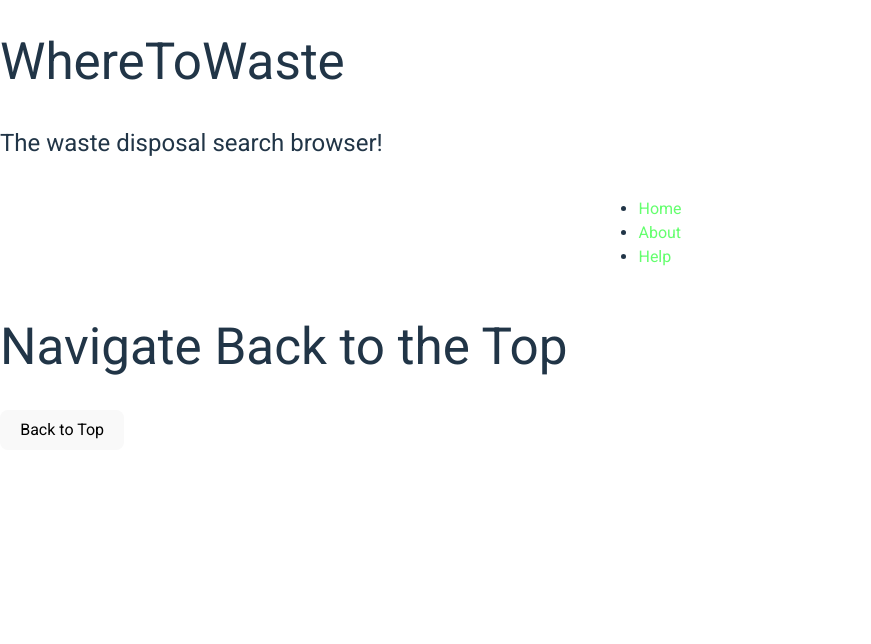
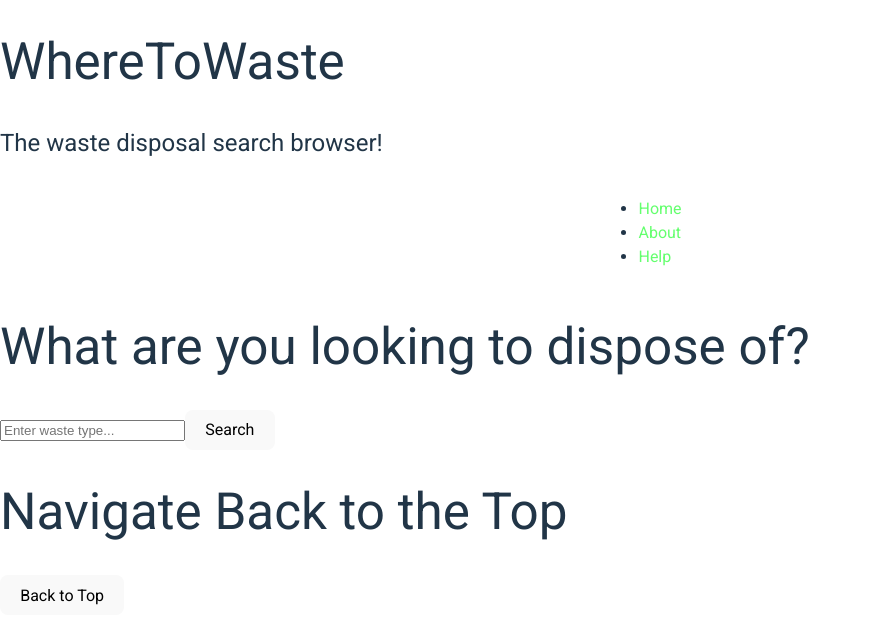
Before and after one commit to devwilkes/WheretoWaste, a React (Vite) app: page / in a window 1280 px wide. Shown: the top 644 px of the page, without its empty margins (0-871 px from the left). Built offline with nearby package versions, Linux system fonts and the light colour scheme.

Commit message:
Trying to implement site routing

```diff
--- a/src/App.tsx
+++ b/src/App.tsx
@@ -2,7 +2,8 @@ import React from "react";
 import Header from "./Header";
 import Nav from "./Nav";
 import Footer from "./Footer";
-import "./App.css";
+import Home from "./home_page/HomeBody";
+import HomeBody from "./home_page/HomeBody";
 
 // Define the App component that renders the Header, Nav, and Footer components
 const App: React.FC = () => {
@@ -10,7 +11,7 @@ const App: React.FC = () => {
     <>
       <Header />
       <Nav />
-
+      <HomeBody />
       <Footer />
     </>
   );
--- a/src/about_page/AboutBody.tsx
+++ b/src/about_page/AboutBody.tsx
@@ -4,7 +4,7 @@ const AboutBody: React.FC = () => {
     return (
         <div className = "AboutBody">
             <h1>About WhereToWaste</h1>
-            <p>WhereToWaste is a waste disposal search browser that helps you find the best ways to dispose of your waste. We provide information on recycling, composting, and other waste disposal methods to help you make informed decisions.</p>
+            <p>WhereToWaste is a search browser dedicated to finding the best and most sustainable ways to dispose of otherwise "un-trashable" items.</p>
         </div>
     )
 }
```
